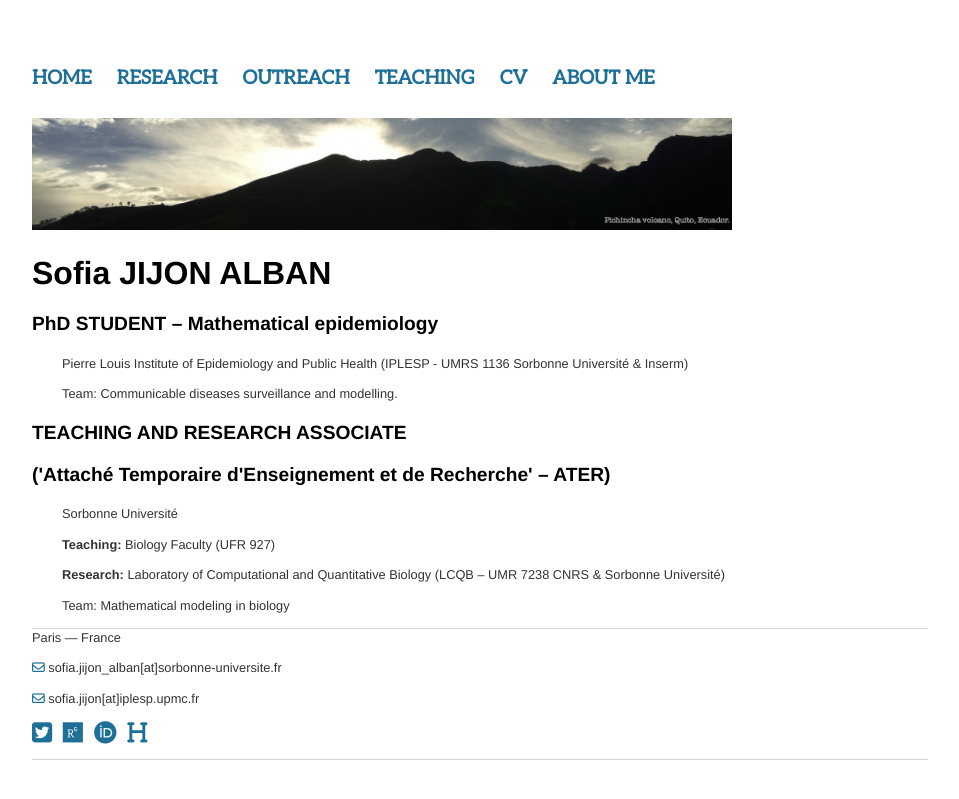
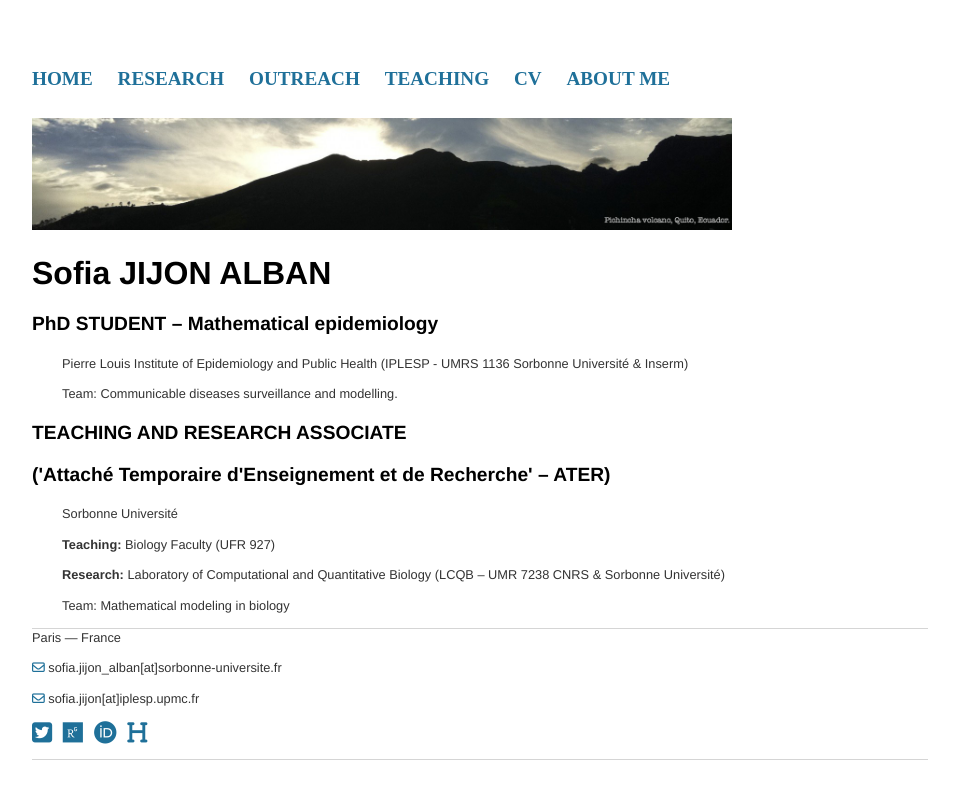
Before and after one commit to sjijon/sjijon.github.io, a Jekyll site: the page built from index.html, in a window 1280 px wide. Shown: the top 799 px of the page, without its empty margins (160-1119 px from the left). Built offline with Jekyll 4.4.1, drawn with Linux system fonts in a browser that asks for light colours; nearby versions of some CDN libraries.

Commit message:
Update default.html

```diff
--- a/_layouts/default.html
+++ b/_layouts/default.html
@@ -3,7 +3,7 @@
 	<head>
 		<title>{{ page.title }}</title>
 		<!-- link to main stylesheet -->
-		<link rel='stylesheet' href='https://fonts.googleapis.com/css?family=Aleo'>
+		<link rel="stylesheet" href="https://fonts.googleapis.com/css2?family=Open+Sans+Condensed:wght@300&display=swap">
 		<link rel="stylesheet" type="text/css" href="/css/main.css">
 		<script src="https://kit.fontawesome.com/d69b770361.js" crossorigin="anonymous"></script>
 	</head>
```
